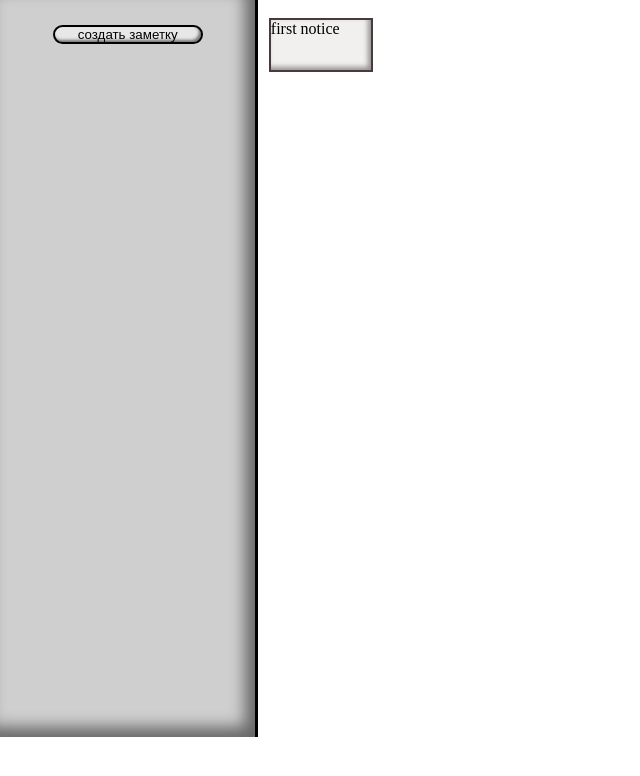
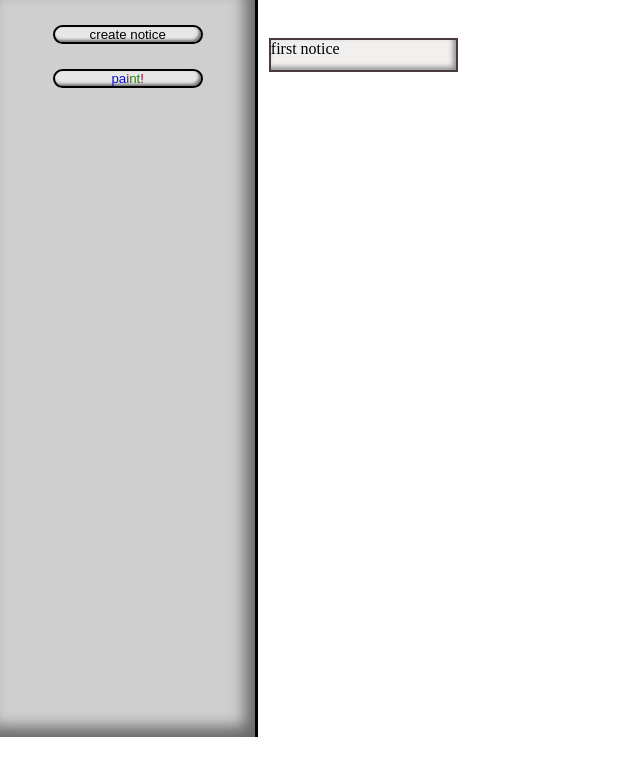
Before and after one commit to seaman34/To-do-List, a plain HTML site: page index.html in a window 1280 px wide. Shown: the whole page, without its empty margins (0-640 px from the left). Drawn offline with Linux system fonts and the light colour scheme.

Commit message:
paint ot black 0.3v

```diff
--- a/index.html
+++ b/index.html
@@ -9,12 +9,12 @@
 <body>
     <div class="Area">
         <div class="Menu">
-            <button id="createCell">создать заметку</button>
+            <button id="createCell"><span>create notice</span></button>
+            <button id="paintButton"><span class="rainbowLetter">p</span><span class="rainbowLetter">a</span><span class="rainbowLetter">i</span><span class="rainbowLetter">n</span><span class="rainbowLetter">t</span><span class="rainbowLetter">!</span></button>
         </div>
         <div class="freeArea">
-            <div class="cell">
-                <span>first notice</span>
-            </div>
+            <div class="cell"><span contenteditable="true">first notice</span></div>
+            <canvas id="mainCanvas" width="1226.88" height="737"></canvas>
         </div>
     </div>
     <script src="./script.js"></script>
--- a/script.js
+++ b/script.js
@@ -1,11 +1,10 @@
 var zIndex = 1;
-
+var isPaintMode = false;
 class cells {
     cell;
     constructor(cell) {
         this.cell = cell;
     }
-
     grab() {
         this.MouseDown = false;
         this.offsetX = 0;
@@ -38,7 +37,6 @@ class cells {
         });
     }
 }
-
 class buttons{
     button;
     method;
@@ -46,30 +44,74 @@ class buttons{
         this.button = button;
         this.method = method;
     }
-    createCell() {
+    createCell(quantity = 1) {
+        for(var i=0;i<quantity ;i++){
             var newDiv = document.createElement("div");
             var newSpan = document.createElement("span");
-        newSpan.innerHTML = "new notice"
+            newSpan.contentEditable = "true";
+            newSpan.innerHTML = "new notice";
             newDiv.append(newSpan);
             newDiv.classList.add("cell");
             document.querySelector(".freeArea").appendChild(newDiv);
             arrayCell.push(new cells(newDiv));
             arrayCell[arrayCell.length - 1].grab();
-
+        }
+    }
+    activePaint(){
+        isPaintMode ? isPaintMode=false : isPaintMode=true;
+        pointerEvent(isPaintMode);
+    }
+}
+//paint =>
+var canvas = document.querySelector("canvas");
+canvas.classList.add("none-events");
+var ctx = canvas.getContext("2d");
+var isDrawing = false;
+var x;
+var y;
+function pointerEvent(none){
+    if(none){
+        canvas.classList.remove("none-events");
+        arrayCell.forEach((element,i) => {
+            document.querySelectorAll(".cell")[i].classList.add("none-events");
+        });
+    }else{
+        canvas.classList.add("none-events");
+        arrayCell.forEach((element,i) => {
+            document.querySelectorAll(".cell")[i].classList.remove("none-events");
+        });
     }
 }
 
+function paint(e){
+    if (!this.isDrawing) return;
+    ctx.beginPath();
+    ctx.moveTo(this.x, this.y);
+    ctx.lineTo(e.offsetX, e.offsetY);
+    ctx.stroke();
+    x = e.offsetX;
+    y = e.offsetY;
+}
+//paint <=
+var arrayCopies=[
+    copyButton = new buttons(undefined,undefined),
+];
 var arrayCell = [
-    new cells(document.querySelectorAll(".cell")[0]),
+    new cells(document.querySelector(".cell"))
 ];
-
 var arrayButtons = [
-    copy = new buttons(undefined,undefined),
-    createButton = new buttons(document.getElementById("createCell"),copy.createCell),
+    createButton = new buttons(document.getElementById("createCell"),copyButton.createCell),
+    paintButton = new buttons(document.getElementById("paintButton"),copyButton.activePaint)
 ];
-//включаем кнопки
+function getRandomColor() {
+    const someColors = ["#d1c30a","#990850","#238510","#0a13c7","#ba4907","#990e84","#077d8f"];
+    var color ;
+    color = someColors[Math.floor(Math.random() * someColors.length)];
+    return color;
+}
+//включаем
 function turnOn(){
-    arrayCell[0].grab();
+    //кнопки
     arrayButtons.forEach(element => {
         try{
             element.button.addEventListener("click", () => {
@@ -79,6 +121,23 @@ function turnOn(){
             console.error("undefined passed")
         }
     });
+    //красим "paint"
+    for(var i =0;i<6;i++){
+        document.querySelectorAll(".rainbowLetter")[i].style.color = getRandomColor();
     }
-
+    //заметка
+    arrayCell[0].grab();
+    //холст
+    canvas.addEventListener("mousedown", (e) =>{
+        isDrawing = true;
+        x = e.offsetX;
+        y = e.offsetY;
+    });
+    canvas.addEventListener("mouseout", (e)=>{
+        paint(e);
+        isDrawing = false;
+    });
+    canvas.addEventListener("mousemove", (e)=>{paint(e);});
+    canvas.addEventListener("mouseup", (e)=>{isDrawing = false;});
+}
 turnOn();
--- a/style.css
+++ b/style.css
@@ -1,12 +1,13 @@
-*{
-    margin: 0%;
-    padding: 0%;
+* {
+    margin: 0;
+    padding: 0;
 }
-body{
+body {
     user-select: none;
+    overflow: hidden;
 }
-button{
-    transition-duration:  0.4s;
+button {
+    transition-duration: 0.4s;
     margin-top: 25px;
     width: 150px;
     background-color: rgb(231, 231, 231);
@@ -18,18 +19,18 @@ button:hover {
     background-color: rgba(218, 217, 217, 0.575);
 }
 button:active {
-    border-color: rgb(20, 94, 199) ;
-    transition-duration:  0.1s;
+    border-color: rgb(20, 94, 199);
+    transition-duration: 0.1s;
 }
-.Area{
-
+.Area {
     height: 737px;
     display: flex;
+    width: 100%;
 }
-.Menu{
+.Menu {
     display: flex;
-    flex-direction:column;
-    align-items:center;
+    flex-direction: column;
+    align-items: center;
     height: 100%;
     width: 20%;
     border-right: solid 3px;
@@ -37,13 +38,20 @@ button:active {
     box-shadow: inset -10px -10px 15px rgba(0, 0, 0, 0.5);
     text-align: center;
 }
-.freeArea{
+.freeArea {
     height: 100%;
     width: 80%;
+    display: flex;
+    justify-content: center;
+}
+#mainCanvas {
+    width: 100%;
+    height: 100%;
+    display: block;
 }
 .cell{
-    width: 100px;
-    height: 50px;
+    width: 185px;
+    height: 30px;
     position: absolute;
     border: solid rgba(18, 1, 1, 0.753) 2px;
     left: 21%;
@@ -51,3 +59,9 @@ button:active {
     background-color: rgba(242, 239, 239, 0.985);
     box-shadow: inset -3px -3px 5px rgba(56, 56, 56, 0.5);
 }
+[contenteditable]:focus {
+    outline: none;
+}
+.none-events {
+    pointer-events: none;
+}
```
Lines whose indentation alone changed are shown as unchanged.
